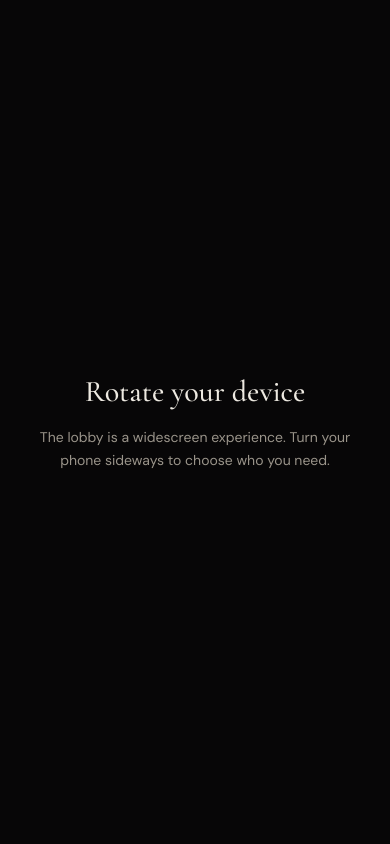
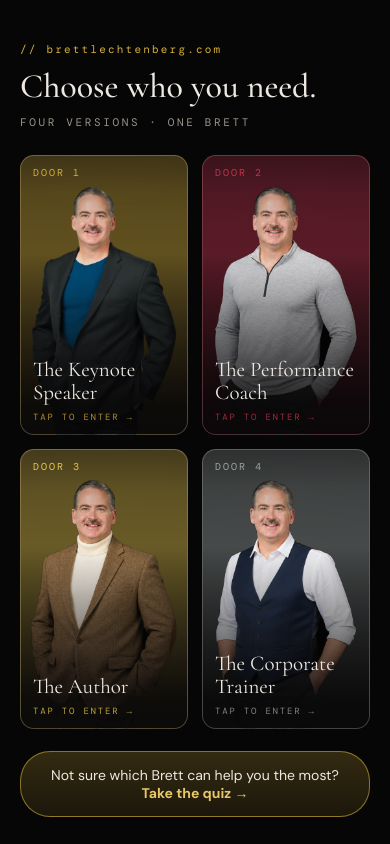
Before and after one commit to BrettLechtenbrerg/brett-lobby, a plain HTML site: page index.html in a window 390 px wide. Drawn offline with nearby package versions, Linux system fonts and the light colour scheme; animation ran at ten frames a second.

Commit message:
Mobile portrait support: replace rotate-gate with tappable door-card lobby, direct-fade dossier entry, responsive dossier/quiz, renderer paused on mobile

```diff
--- a/index.html
+++ b/index.html
@@ -227,17 +227,52 @@ body.in-dossier #quiz-pill { display: none; }
 }
 #d-back:hover { border-color: var(--accent); color: var(--accent); }
 
-/* ---------- portrait gate ---------- */
-#rotate-gate {
-  position: fixed; inset: 0; z-index: 100; display: none;
-  background: var(--bg); text-align: center;
-  flex-direction: column; align-items: center; justify-content: center; gap: 16px; padding: 30px;
+/* ---------- mobile lobby (portrait phones) ---------- */
+#mobile-lobby {
+  position: fixed; inset: 0; z-index: 15; display: none;
+  overflow-y: auto; -webkit-overflow-scrolling: touch;
+  background: var(--bg); padding: 42px 20px 60px;
 }
-#rotate-gate h2 { font-family: 'Cormorant Garamond', serif; font-weight: 500; font-size: 30px; }
-#rotate-gate p { color: var(--dim); font-size: 14px; max-width: 320px; line-height: 1.6; }
+#mobile-lobby .ml-eyebrow { font-family: 'DM Mono', monospace; font-size: 11px; letter-spacing: 0.2em; color: var(--accent); }
+#mobile-lobby h1 { font-family: 'Cormorant Garamond', serif; font-weight: 500; font-size: 34px; margin-top: 10px; }
+#mobile-lobby .ml-sub { margin-top: 8px; font-family: 'DM Mono', monospace; font-size: 11px; letter-spacing: 0.24em; text-transform: uppercase; color: var(--dim); }
+#ml-cards { margin-top: 26px; display: grid; grid-template-columns: 1fr 1fr; gap: 14px; }
+.ml-card {
+  position: relative; aspect-ratio: 3 / 5; border-radius: 14px; overflow: hidden;
+  border: 1px solid rgba(237, 233, 225, 0.14); background-size: cover; background-position: center 82%;
+  cursor: pointer; -webkit-tap-highlight-color: transparent;
+}
+.ml-card:active { transform: scale(0.97); }
+.ml-card .ml-shade { position: absolute; inset: 0; background: linear-gradient(to bottom, rgba(7,6,7,0.35), rgba(7,6,7,0) 35%, rgba(7,6,7,0.88) 90%); }
+.ml-card .ml-door { position: absolute; top: 10px; left: 12px; font-family: 'DM Mono', monospace; font-size: 10px; letter-spacing: 0.2em; }
+.ml-card .ml-name { position: absolute; bottom: 30px; left: 12px; right: 12px; font-family: 'Cormorant Garamond', serif; font-size: 21px; line-height: 1.1; }
+.ml-card .ml-tap { position: absolute; bottom: 11px; left: 12px; font-family: 'DM Mono', monospace; font-size: 9px; letter-spacing: 0.2em; text-transform: uppercase; opacity: 0.8; }
+#ml-quiz {
+  display: block; width: 100%; margin-top: 22px;
+  background: linear-gradient(180deg, rgba(212, 175, 55, 0.22), rgba(212, 175, 55, 0.10));
+  border: 1px solid rgba(212, 175, 55, 0.55); color: var(--text); border-radius: 30px;
+  padding: 14px 20px; font-family: 'DM Sans', sans-serif; font-size: 14px; cursor: pointer;
+  animation: pill-pulse 2.6s ease-in-out infinite;
+}
+#ml-quiz span { color: #E9C767; font-weight: 700; }
+#mobile-lobby nav { margin-top: 30px; display: flex; flex-wrap: wrap; gap: 8px 20px; justify-content: center; }
+#mobile-lobby nav a { color: var(--dim); text-decoration: none; font-family: 'DM Mono', monospace; font-size: 12px; letter-spacing: 0.14em; text-transform: uppercase; }
+
 @media (orientation: portrait) and (max-width: 820px) {
-  #rotate-gate { display: flex; }
+  #mobile-lobby { display: block; }
+  canvas, #title, #hint, #plate, #quiz-pill, #bottom-bar, #hud-top { display: none !important; }
+  .d-hero { height: 86vh; }
+  .d-hero-text { bottom: 44px; left: 22px; right: 22px; }
+  .d-body { padding: 60px 22px 110px; }
+  #d-stats { grid-template-columns: 1fr; gap: 12px; }
+  #d-back { top: 14px; left: 14px; padding: 9px 16px; }
+  .q-box { padding: 32px 24px 30px; }
+  .q-box h2 { font-size: 23px; }
 }
+</style>
+</head>
+<body>
+
 </style>
 </head>
 <body>
@@ -317,9 +352,15 @@ body.in-dossier #quiz-pill { display: none; }
 </div>
 <button id="d-back">&larr; back to the lobby</button>
 
-<div id="rotate-gate">
-  <h2>Rotate your device</h2>
-  <p>The lobby is a widescreen experience. Turn your phone sideways to choose who you need.</p>
+<div id="mobile-lobby">
+  <div class="ml-eyebrow">// brettlechtenberg.com</div>
+  <h1>Choose who you need.</h1>
+  <div class="ml-sub">Four versions &middot; One Brett</div>
+  <div id="ml-cards"></div>
+  <button id="ml-quiz">Not sure which Brett can help you the most? <span>Take the quiz →</span></button>
+  <nav>
+    <a href="about.html">About</a><a href="speaking.html">Speaking</a><a href="training.html">Training</a><a href="books.html">Books</a><a href="contact.html">Contact</a>
+  </nav>
 </div>
 
 <audio id="bgm" src="assets/ambient-music.mp3" loop preload="auto"></audio>
@@ -826,15 +867,54 @@ scrollCue.addEventListener('click', () => {
   dossierEl.scrollTo({ top: innerHeight * 0.92, behavior: 'smooth' });
 });
 
+const MQ_MOBILE = matchMedia('(orientation: portrait) and (max-width: 820px)');
+
+function openDossier(i) {
+  const cls = CLASSES[i];
+  const d = document.getElementById('dossier');
+  const hero = d.querySelector('.d-hero');
+  hero.style.backgroundImage = `url(assets/${cls.key}-hero.jpg)`;
+  hero.style.backgroundSize = 'cover';
+  hero.style.backgroundPosition = 'center';
+  dVideo.style.opacity = 1;
+  dVideo.src = `assets/${cls.key}-beat.mp4`;
+  dVideo.poster = `assets/${cls.key}-hero.jpg`;
+  dVideo.loop = false;
+  document.getElementById('d-eyebrow').textContent = `// door ${i + 1} — dossier`;
+  document.getElementById('d-class').textContent = cls.reveal || cls.name;
+  document.getElementById('d-line').textContent = cls.line;
+  document.getElementById('d-about-h').textContent = cls.aboutH;
+  document.getElementById('d-about').textContent = cls.about;
+  document.getElementById('d-stats').innerHTML =
+    cls.stats.map(s => `<div class="s"><b>${s[0]}</b><span>${s[1]}</span></div>`).join('');
+  document.getElementById('d-engage').textContent = cls.engage;
+  d.scrollTop = 0;
+  scrollCue.classList.remove('hidden');
+  d.classList.add('visible');
+  document.body.classList.add('in-dossier');
+  document.getElementById('d-back').style.display = 'block';
+  setTimeout(() => d.classList.add('shown'), 40);
+  // then the room lights come up — black veil lifts to reveal the dossier
+  setTimeout(() => document.getElementById('flare').classList.remove('on'), 250);
+  dVideo.play().catch(() => {});
+}
+
 function select(i) {
   selected = i;
-  cine = true;
   hintEl.classList.add('gone'); // they know how it works now
   Sound.select();
   fadeMusic(0, 550);
   plateEl.classList.remove('show');
   const cls = CLASSES[i];
   document.documentElement.style.setProperty('--accent', cls.accent);
+
+  // mobile portrait: no 3D walk-through — quick fade straight into the dossier
+  if (MQ_MOBILE.matches) {
+    document.getElementById('flare').classList.add('on');
+    setTimeout(() => openDossier(i), 500);
+    return;
+  }
+  cine = true;
 
   const doorX = PANE_X[i], doorY = PANE_Y + 0.4;
   const p0 = camera.position.clone();
@@ -872,35 +952,23 @@ function select(i) {
 
   // step into the dark — scene fades to black as you cross the threshold
   setTimeout(() => document.getElementById('flare').classList.add('on'), 2850);
-  setTimeout(() => {
-    const d = document.getElementById('dossier');
-    const hero = d.querySelector('.d-hero');
-    hero.style.backgroundImage = `url(assets/${cls.key}-hero.jpg)`;
-    hero.style.backgroundSize = 'cover';
-    hero.style.backgroundPosition = 'center';
-    dVideo.style.opacity = 1;
-    dVideo.src = `assets/${cls.key}-beat.mp4`;
-    dVideo.poster = `assets/${cls.key}-hero.jpg`;
-    dVideo.loop = false;
-    document.getElementById('d-eyebrow').textContent = `// door ${i + 1} — dossier`;
-    document.getElementById('d-class').textContent = cls.reveal || cls.name;
-    document.getElementById('d-line').textContent = cls.line;
-    document.getElementById('d-about-h').textContent = cls.aboutH;
-    document.getElementById('d-about').textContent = cls.about;
-    document.getElementById('d-stats').innerHTML =
-      cls.stats.map(s => `<div class="s"><b>${s[0]}</b><span>${s[1]}</span></div>`).join('');
-    document.getElementById('d-engage').textContent = cls.engage;
-    d.scrollTop = 0;
-    scrollCue.classList.remove('hidden');
-    d.classList.add('visible');
-    document.body.classList.add('in-dossier');
-    document.getElementById('d-back').style.display = 'block';
-    setTimeout(() => d.classList.add('shown'), 40);
-    // then the room lights come up — black veil lifts to reveal the dossier
-    setTimeout(() => document.getElementById('flare').classList.remove('on'), 250);
-    dVideo.play().catch(() => {});
-  }, 3400);
+  setTimeout(() => openDossier(i), 3400);
 }
+
+/* ---------- mobile lobby cards ---------- */
+const mlCards = document.getElementById('ml-cards');
+CLASSES.forEach((cls, i) => {
+  const card = document.createElement('div');
+  card.className = 'ml-card';
+  card.style.backgroundImage = `url(assets/${cls.key}-still.png)`;
+  card.innerHTML = `<div class="ml-shade"></div>
+    <div class="ml-door" style="color:${cls.accent}">DOOR ${i + 1}</div>
+    <div class="ml-name">${cls.name}</div>
+    <div class="ml-tap" style="color:${cls.accent}">tap to enter →</div>`;
+  card.addEventListener('click', () => { if (selected === -1) select(i); });
+  mlCards.appendChild(card);
+});
+document.getElementById('ml-quiz').addEventListener('click', openQuiz);
 
 function back() {
   if (selected === -1) return;
@@ -997,6 +1065,7 @@ const Sound = (() => {
 const clock = new THREE.Clock();
 function tick() {
   requestAnimationFrame(tick);
+  if (MQ_MOBILE.matches) return; // mobile lobby is DOM-only; skip 3D work
   const t = clock.getElapsedTime();
 
   // idle bob + breathing frame glow (invites the click) + hover brightness
```
